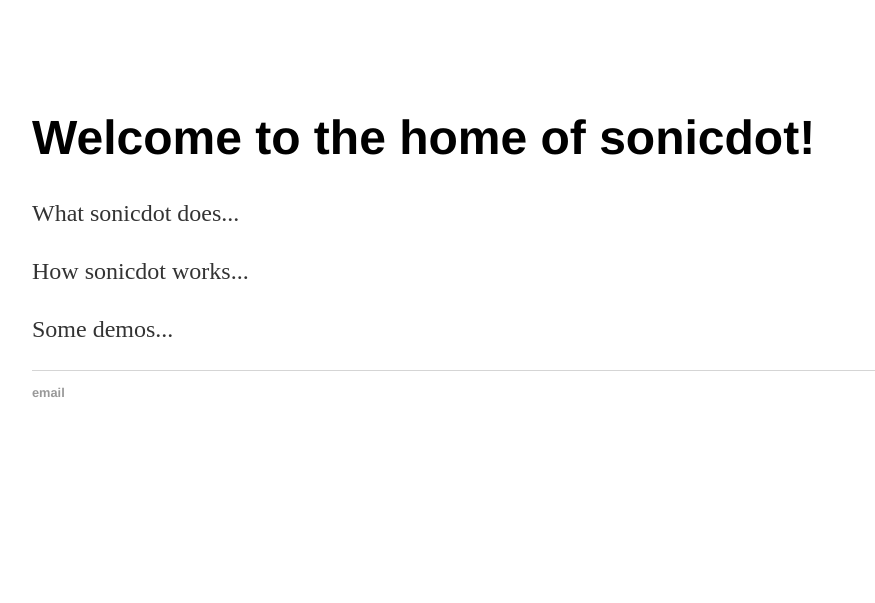
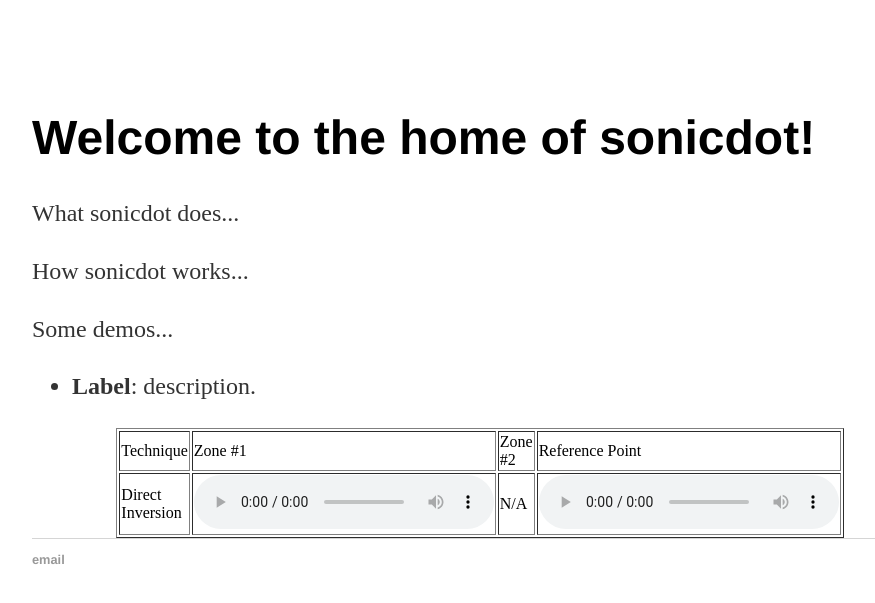
Before and after one commit to swing-research/sonicdot, a Jekyll site: the page built from index.html, in a window 1280 px wide. Shown: the top 603 px of the page, without its empty margins (160-1035 px from the left). Built offline with Jekyll 4.4.1, drawn with Linux system fonts in a browser that asks for light colours.

Commit message:
Adding some skeleton for including demos

```diff
--- a/index.html
+++ b/index.html
@@ -9,5 +9,24 @@ title: sonicdot
 			<p>What sonicdot does...</p>
 			<p>How sonicdot works...</p>
 			<p>Some demos...</p>
+
+				<ul>
+					<li><strong>Label</strong>: description.</li>
+
+				</ul>
+
+				<table border="1" style="margin:0px auto; width:80%">
+					<tr>
+						<td>Technique</td>
+						<td>Zone #1</td>
+						<td>Zone #2</td>
+						<td>Reference Point</td>
+					</tr>
+					<tr>
+						<td>Direct Inversion</td>
+						<td><audio controls=""><source src="sounds/news.wav" /></audio></td>
+						<td>N/A</td>
+						<td><audio controls=""><source src="sounds/metalking.wav" /></audio></td>
+					</tr>
+				</table>
 		</div>
-	</ul>
```
